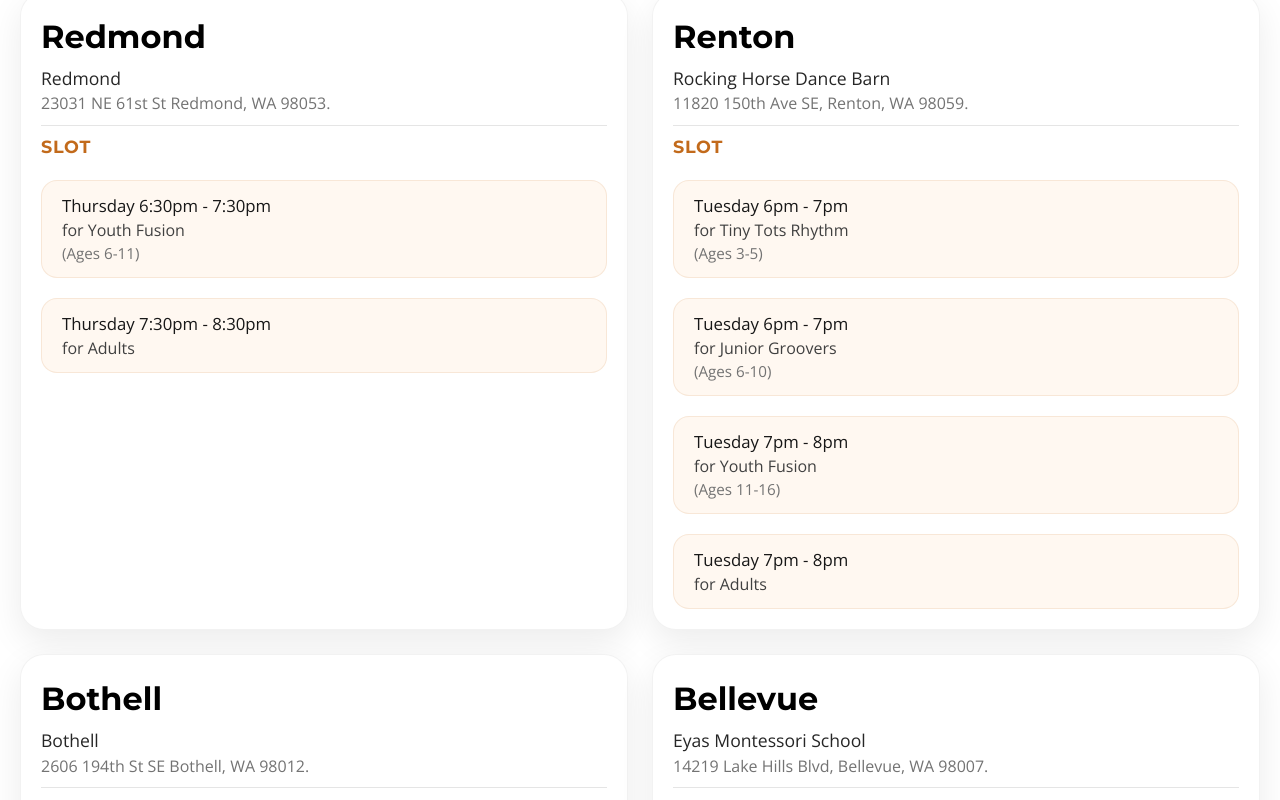
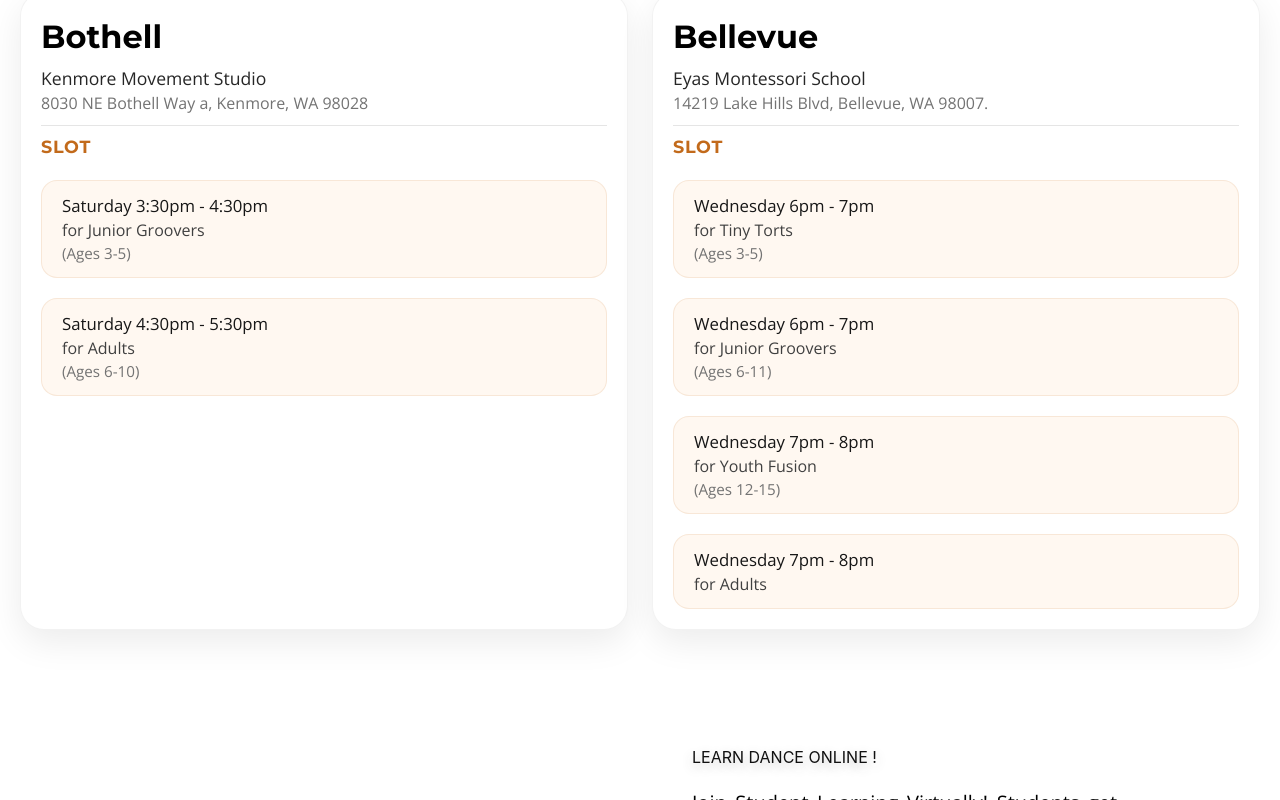
Before and after one commit to ZCS-22/CB, a React (Vite) app: page /Classes in a window 1280 px wide. Shown: the part 2780-3580 px from the top of the page. Built offline with nearby package versions, Linux system fonts and the light colour scheme; a web font is replaced by a local one.

Commit message:
updated classes schedule

```diff
--- a/src/pages/Classes.jsx
+++ b/src/pages/Classes.jsx
@@ -377,61 +377,17 @@ function ClassScheduleSection() {
 
   const schedules = [
     {
-      location: "Redmond",
-      venueLine1: "Redmond",
-      venueLine2: "23031 NE 61st St Redmond, WA 98053.",
+      location: "Bothell",
+      venueLine1: "Kenmore Movement Studio",
+      venueLine2: "8030 NE Bothell Way a, Kenmore, WA 98028",
       slots: [
         {
-          time: "Thursday 6:30pm - 7:30pm",
-          className: "Youth Fusion",
-          age: "Ages 6-11",
-        },
-        {
-          time: "Thursday 7:30pm - 8:30pm",
-          className: "Adults",
-          age: "",
-        },
-      ],
-    },
-    {
-      location: "Renton",
-      venueLine1: "Rocking Horse Dance Barn",
-      venueLine2: "11820 150th Ave SE, Renton, WA 98059.",
-      slots: [
-        {
-          time: "Tuesday 6pm - 7pm",
-          className: "Tiny Tots Rhythm",
+          time: "Saturday 3:30pm - 4:30pm",
+          className: "Junior Groovers",
           age: "Ages 3-5",
         },
         {
-          time: "Tuesday 6pm - 7pm",
-          className: "Junior Groovers",
-          age: "Ages 6-10",
-        },
-        {
-          time: "Tuesday 7pm - 8pm",
-          className: "Youth Fusion",
-          age: "Ages 11-16",
-        },
-        {
-          time: "Tuesday 7pm - 8pm",
-          className: "Adults",
-          age: "",
-        },
-      ],
-    },
-    {
-      location: "Bothell",
-      venueLine1: "Bothell",
-      venueLine2: "2606 194th St SE Bothell, WA 98012.",
-      slots: [
-        {
-          time: "Sunday 4pm - 5pm",
-          className: "Tiny Tots Rhythm",
-          age: "Ages 3-5",
-        },
-        {
-          time: "Sunday 5pm - 6pm",
+          time: "Saturday 4:30pm - 5:30pm",
           className: "Adults",
           age: "Ages 6-10",
         },
@@ -444,7 +400,7 @@ function ClassScheduleSection() {
       slots: [
         {
           time: "Wednesday 6pm - 7pm",
-          className: "Tiny Tots Rhythm",
+          className: "Tiny Torts",
           age: "Ages 3-5",
         },
         {
```
